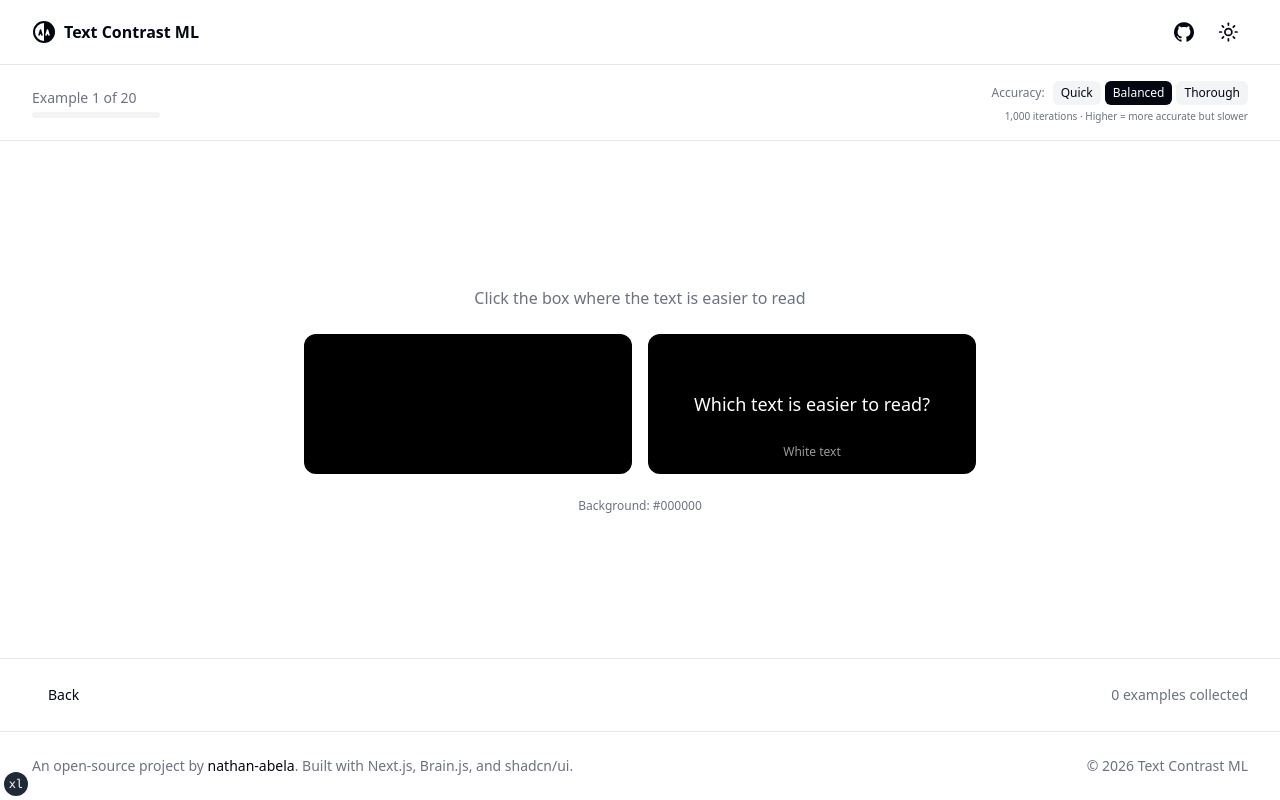
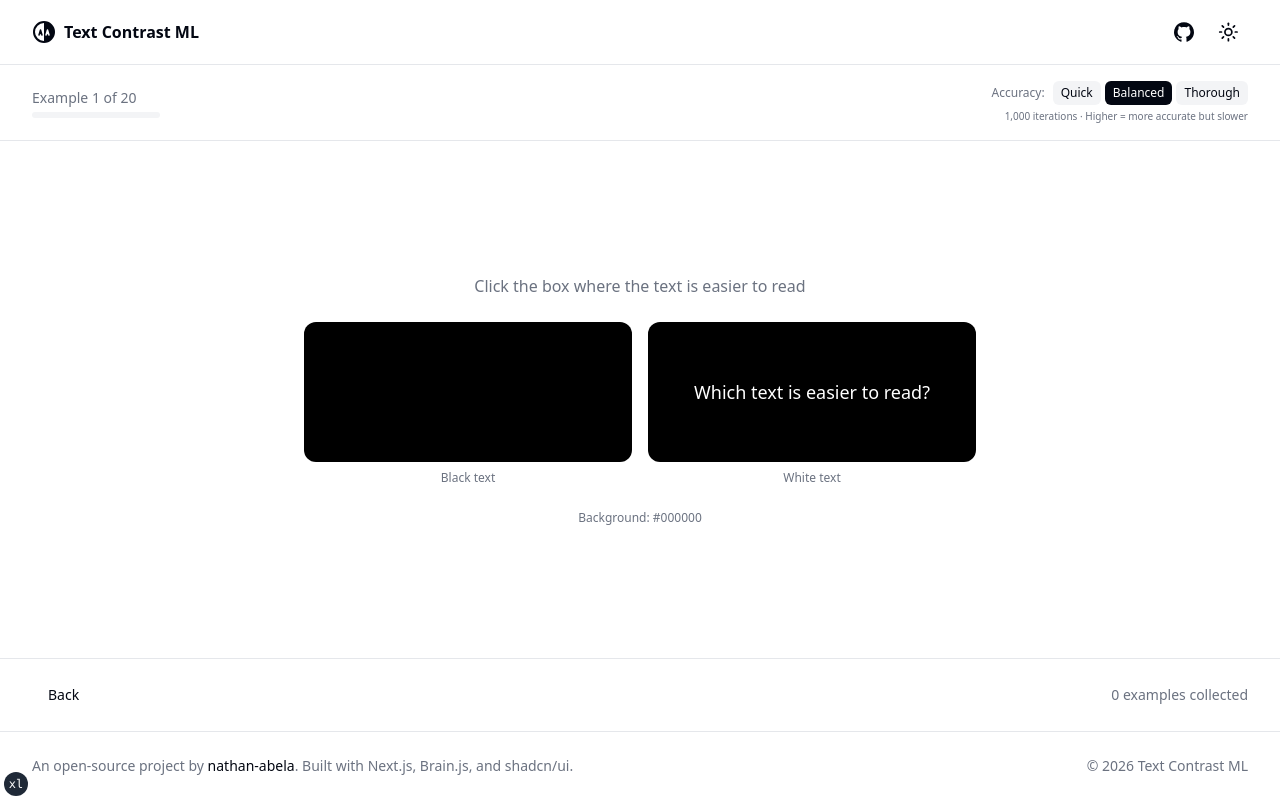
Before and after one commit to nathan-abela/Text-Contrast-ML, a Next.js app: page / in a window 1280 px wide. Both pictures are taken after a click on the button "Skip intro". Built offline with nearby package versions, Linux system fonts and the light colour scheme.

Commit message:
refactor(training): move contrast text outside card
- Moved "Black text"/ "White text" labels below the training card. Now always visible even when text color matches background.

```diff
--- a/src/components/training/training-card.tsx
+++ b/src/components/training/training-card.tsx
@@ -22,12 +22,13 @@ export function TrainingCard({
 	const textColorValue = textColor === "black" ? "#000000" : "#ffffff";
 
 	return (
+		<div className="flex flex-1 flex-col gap-2">
 			<button
 				type="button"
 				onClick={onClick}
 				aria-label={`Select ${textColor} text as more readable on this background`}
 				className={cn(
-				"group relative flex min-h-[140px] flex-1 cursor-pointer items-center justify-center rounded-xl border-2 border-transparent p-6 text-lg font-medium transition-all",
+					"group relative flex min-h-[140px] cursor-pointer items-center justify-center rounded-xl border-2 border-transparent p-6 text-lg font-medium transition-all",
 					"hover:border-foreground/30 hover:shadow-lg",
 					"focus-visible:outline-none focus-visible:ring-2 focus-visible:ring-ring focus-visible:ring-offset-2",
 					"active:scale-[0.98]",
@@ -41,15 +42,13 @@ export function TrainingCard({
 				<span className="select-none" aria-hidden="true">
 					Which text is easier to read?
 				</span>
+			</button>
 			<span
-				className={cn(
-					"absolute bottom-3 left-1/2 -translate-x-1/2 text-xs opacity-60 transition-opacity",
-					"group-hover:opacity-100"
-				)}
+				className="text-center text-xs text-muted-foreground"
 				aria-hidden="true"
 			>
 				{textColor === "black" ? "Black text" : "White text"}
 			</span>
-		</button>
+		</div>
 	);
 }
```
Lines whose indentation alone changed are shown as unchanged.
